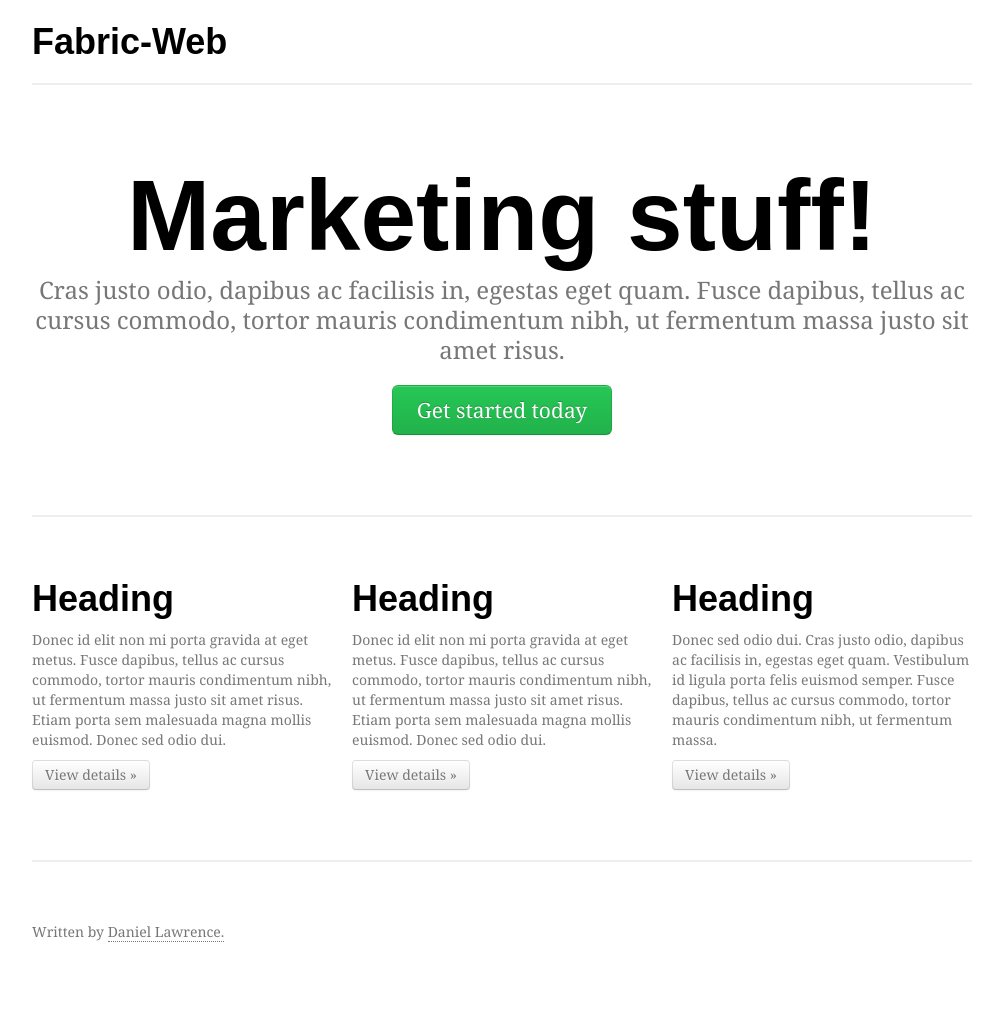
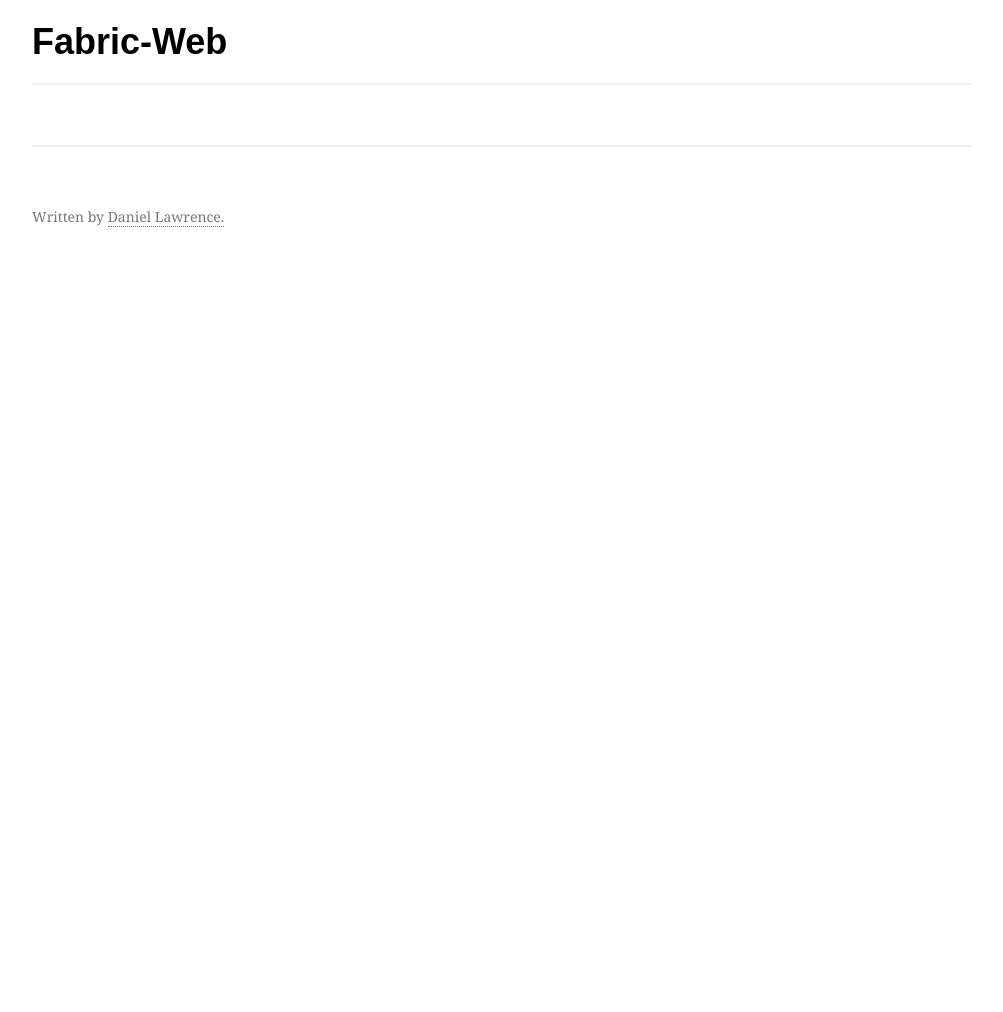
Before and after one commit to daniellawrence/fabric-web, a Flask app: template templates/base.html in a window 1280 px wide. Shown: the whole page, without its empty margins (138-1141 px from the left). After the commit the page ends 227 px from the top, so only its background shows below. Run offline with Flask 2, Linux system fonts and the light colour scheme; the template is opened without the code that fills it, so the values that code supplies are empty; parts of the project's set-up code (start-up, migrations or seed data) failed here and were passed over; some libraries are stand-ins or nearby versions; some web fonts are replaced.

Commit message:
Remove unused code

```diff
--- a/templates/base.html
+++ b/templates/base.html
@@ -108,35 +108,7 @@
                                     {% endif %}
                                     {% endwith %}
 
-      {% block content %}
-      <!-- Jumbotron -->
-      <div class="jumbotron">
-        <h1>Marketing stuff!</h1>
-        <p class="lead">Cras justo odio, dapibus ac facilisis in, egestas eget quam. Fusce dapibus, tellus ac cursus commodo, tortor mauris condimentum nibh, ut fermentum massa justo sit amet risus.</p>
-        <a class="btn btn-large btn-success" href="#">Get started today</a>
-      </div>
-
-      <hr>
-
-      <!-- Example row of columns -->
-      <div class="row-fluid">
-        <div class="span4">
-          <h2>Heading</h2>
-          <p>Donec id elit non mi porta gravida at eget metus. Fusce dapibus, tellus ac cursus commodo, tortor mauris condimentum nibh, ut fermentum massa justo sit amet risus. Etiam porta sem malesuada magna mollis euismod. Donec sed odio dui. </p>
-          <p><a class="btn" href="#">View details &raquo;</a></p>
-        </div>
-        <div class="span4">
-          <h2>Heading</h2>
-          <p>Donec id elit non mi porta gravida at eget metus. Fusce dapibus, tellus ac cursus commodo, tortor mauris condimentum nibh, ut fermentum massa justo sit amet risus. Etiam porta sem malesuada magna mollis euismod. Donec sed odio dui. </p>
-          <p><a class="btn" href="#">View details &raquo;</a></p>
-       </div>
-        <div class="span4">
-          <h2>Heading</h2>
-          <p>Donec sed odio dui. Cras justo odio, dapibus ac facilisis in, egestas eget quam. Vestibulum id ligula porta felis euismod semper. Fusce dapibus, tellus ac cursus commodo, tortor mauris condimentum nibh, ut fermentum massa.</p>
-          <p><a class="btn" href="#">View details &raquo;</a></p>
-        </div>
-</div>
-	{% endblock %}
+      {% block content %}{% endblock %}
 
       <hr>
 
```
